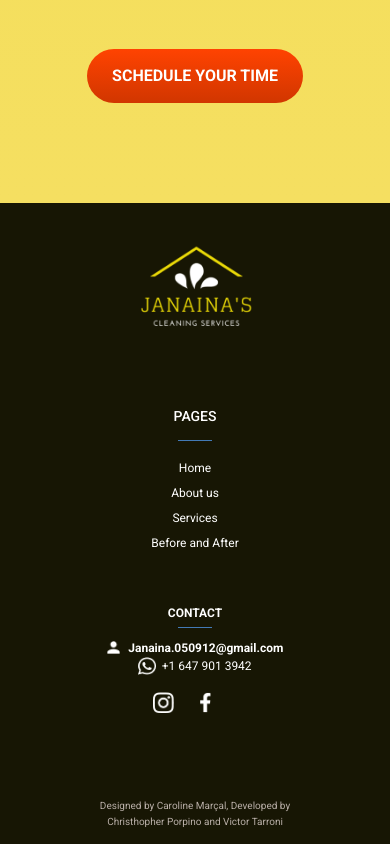
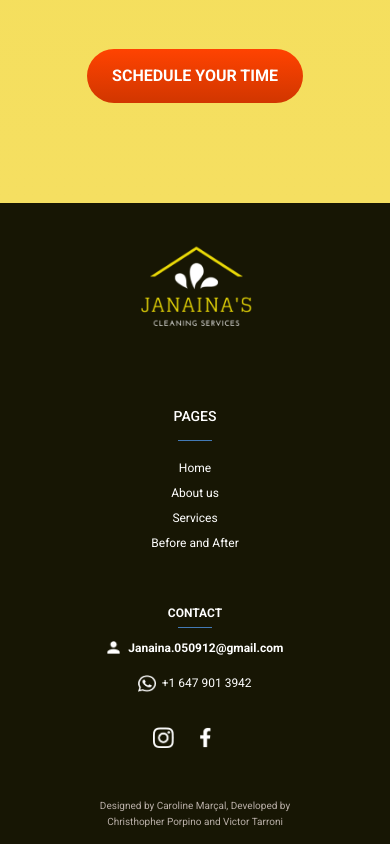
Before and after one commit to chrisporpino/janaina-cleaning-houses, a React (Create React App) app: page / in a window 390 px wide. Shown: the part 5228-6072 px from the top of the page. Built offline with nearby package versions, Linux system fonts and the light colour scheme.

Commit message:
footer mobile finalizacoes

```diff
--- a/src/containers/Footer/index.js
+++ b/src/containers/Footer/index.js
@@ -117,6 +117,10 @@ const EmailHold = styled.div`
   display: flex;
   justify-content: center;
   align-items: center;
+
+  @media (max-width: 700px) {
+    margin-bottom: 17.49px;
+  }
 `;
 
 const Contacts = styled.p`
@@ -132,6 +136,10 @@ const ContactPhoneHold = styled.div`
   display: flex;
   justify-content: center;
   align-items: center;
+
+  @media (max-width: 700px) {
+    margin-bottom: 17.49px;
+  }
 `;
 
 const ContactPhone = styled.p`
@@ -157,6 +165,7 @@ const FooterSocial = styled.div`
 
   @media (max-width: 700px) {
     margin-top: 17px;
+    margin-bottom: 81.5px;
   }
 `;
 
```
Also changed, not shown: 1 other file (tests, documents, lock files or other folders).
